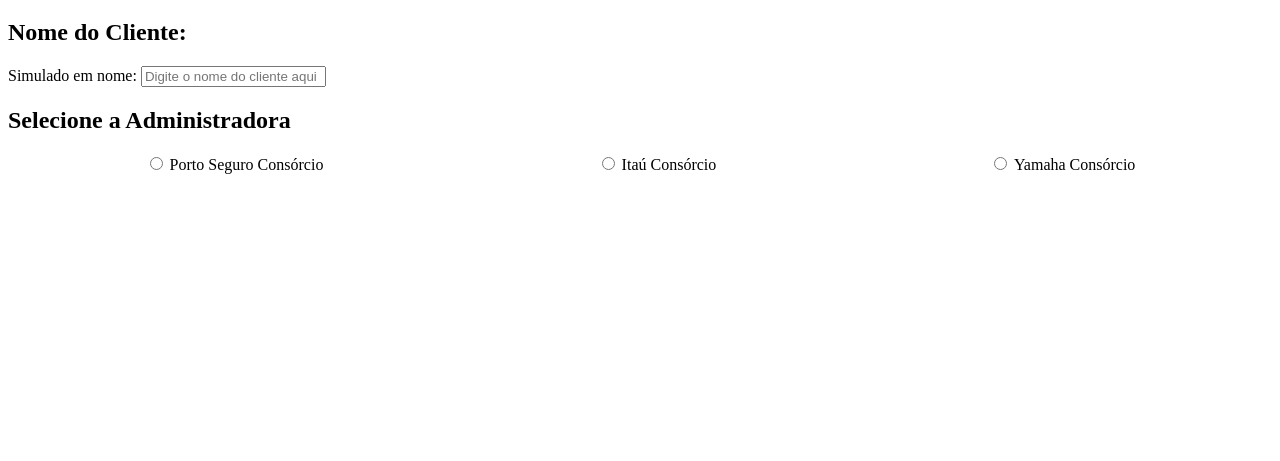
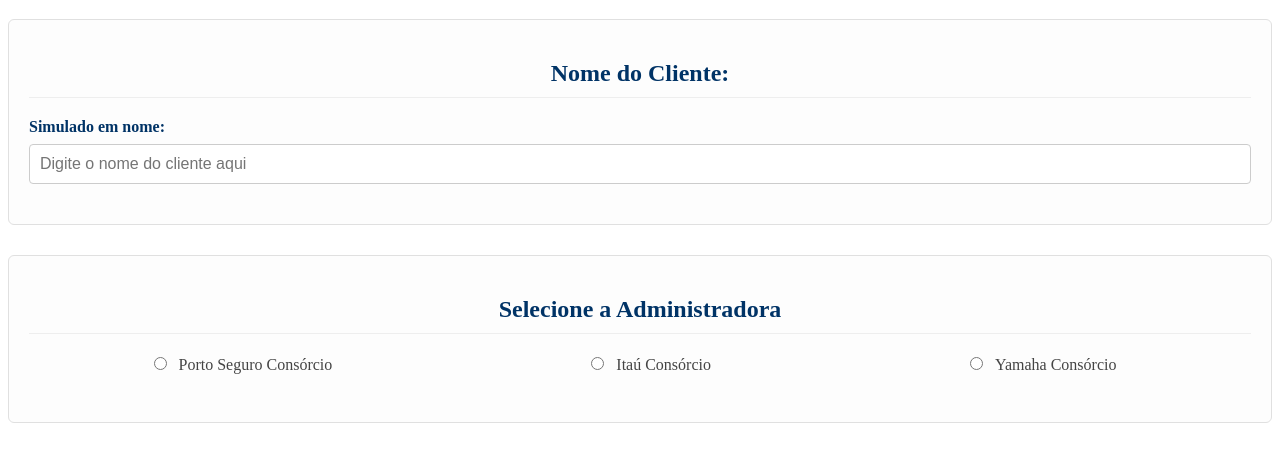
Before and after one commit to equipe-capitao/simulador_parcelas, a website: page src/pages/html/index.html in a window 1280 px wide. Shown: the part 61-522 px from the top of the page. Drawn offline with Linux system fonts and the light colour scheme.

Commit message:
Links de acesso

```diff
--- a/src/pages/html/index.html
+++ b/src/pages/html/index.html
@@ -3,7 +3,10 @@
 <head>
     <meta charset="UTF-8">
     <meta name="viewport" content="width=device-width, initial-scale=1.0">
-    <title>Document</title>
+    <link rel="stylesheet" href="../css/simulador_parcelas.css">
+    <link rel="stylesheet" href="../css/pdf_style.css">
+    <link rel="script" href="../js/simulador_parcelas.js">
+    <title>Simulador de Parcelas</title>
 </head>
 <body>
     <div class="container" id="paginaSimuladorConsorcio">
```
